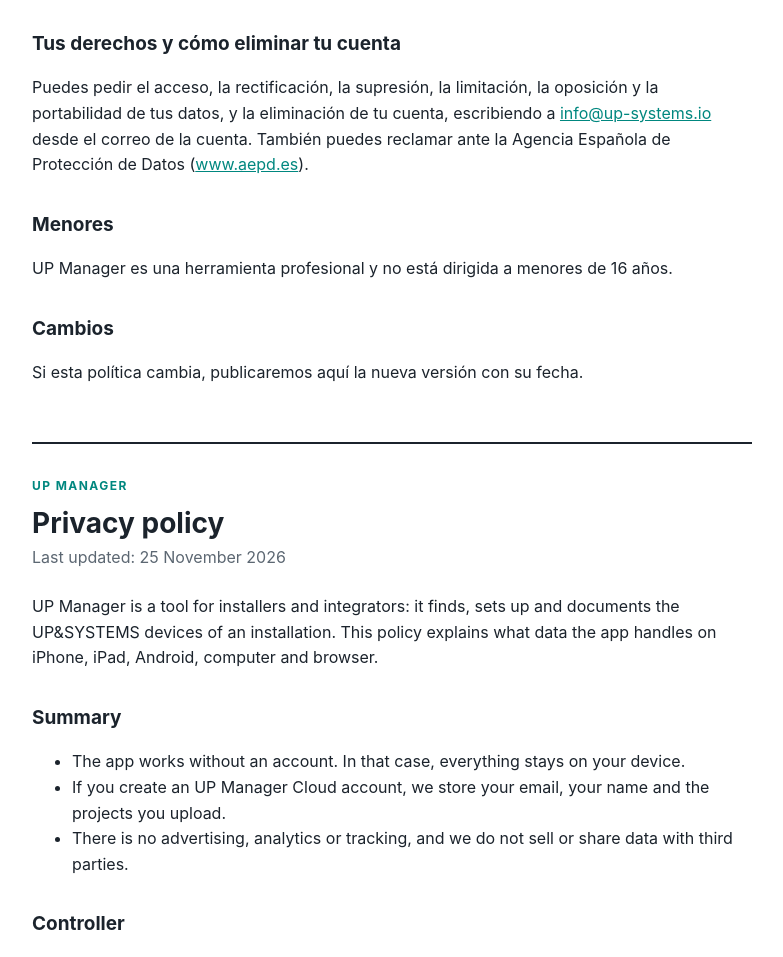
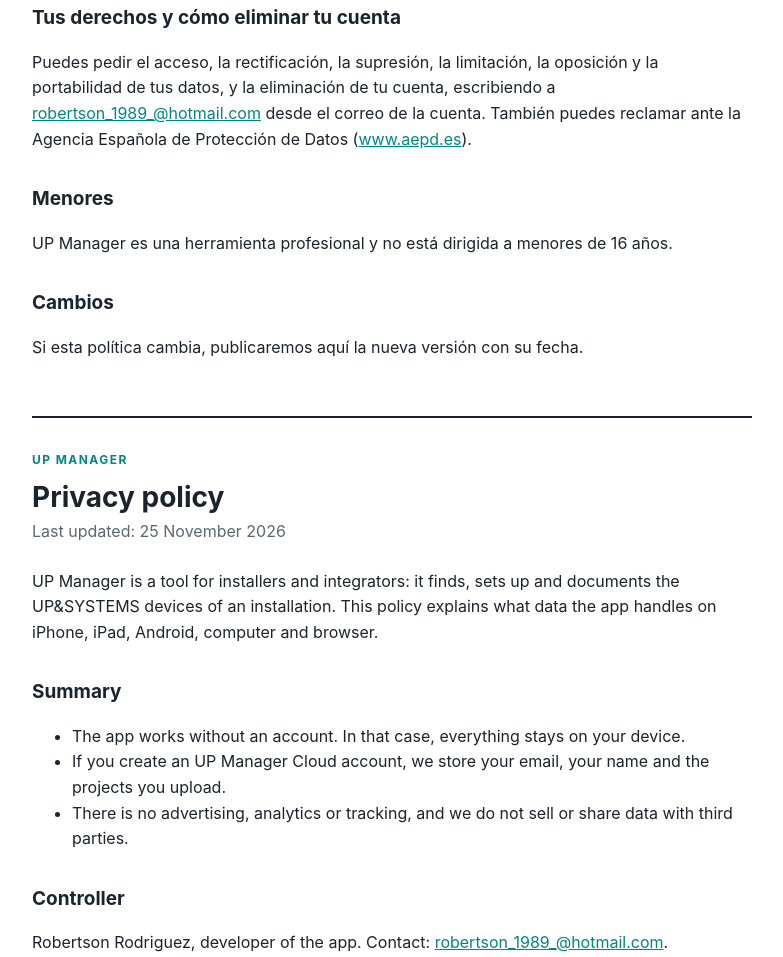
Before and after one commit to robetson1989/up-manager, a plain HTML site: page privacidad.html in a window 1280 px wide. Shown: the part 1843-2800 px from the top of the page, without its empty margins (248-1031 px from the left). Drawn offline with Linux system fonts and the light colour scheme.

Commit message:
Responsable y contacto: el desarrollador
Co-Authored-By: Claude Fable 5.2 <noreply@anthropic.com>

```diff
--- a/privacidad.html
+++ b/privacidad.html
@@ -38,7 +38,7 @@
 </ul>
 
 <h2>Responsable</h2>
-<p>Area Up S.L. (UP&amp;SYSTEMS), C/ Dénia 53, 46006 Valencia, España. Contacto: <a href="mailto:info@up-systems.io">info@up-systems.io</a>.</p>
+<p>Robertson Rodriguez, desarrollador de la aplicación. Contacto: <a href="mailto:robertson_1989_@hotmail.com">robertson_1989_@hotmail.com</a>.</p>
 
 <h2>Qué datos se tratan</h2>
 <table>
@@ -64,7 +64,7 @@
 <p>Los datos de la cuenta y sus proyectos se conservan mientras la cuenta exista. Al eliminarla se borran, salvo lo que la ley obligue a conservar. Los archivos guardados en tu dispositivo los controlas tú.</p>
 
 <h2>Tus derechos y cómo eliminar tu cuenta</h2>
-<p>Puedes pedir el acceso, la rectificación, la supresión, la limitación, la oposición y la portabilidad de tus datos, y la eliminación de tu cuenta, escribiendo a <a href="mailto:info@up-systems.io">info@up-systems.io</a> desde el correo de la cuenta. También puedes reclamar ante la Agencia Española de Protección de Datos (<a href="https://www.aepd.es">www.aepd.es</a>).</p>
+<p>Puedes pedir el acceso, la rectificación, la supresión, la limitación, la oposición y la portabilidad de tus datos, y la eliminación de tu cuenta, escribiendo a <a href="mailto:robertson_1989_@hotmail.com">robertson_1989_@hotmail.com</a> desde el correo de la cuenta. También puedes reclamar ante la Agencia Española de Protección de Datos (<a href="https://www.aepd.es">www.aepd.es</a>).</p>
 
 <h2>Menores</h2>
 <p>UP Manager es una herramienta profesional y no está dirigida a menores de 16 años.</p>
@@ -90,7 +90,7 @@
 </ul>
 
 <h2>Controller</h2>
-<p>Area Up S.L. (UP&amp;SYSTEMS), C/ Dénia 53, 46006 Valencia, Spain. Contact: <a href="mailto:info@up-systems.io">info@up-systems.io</a>.</p>
+<p>Robertson Rodriguez, developer of the app. Contact: <a href="mailto:robertson_1989_@hotmail.com">robertson_1989_@hotmail.com</a>.</p>
 
 <h2>What data is handled</h2>
 <table>
@@ -116,7 +116,7 @@
 <p>Account data and its projects are kept while the account exists. When it is deleted they are erased, except what the law requires us to keep. You control the files stored on your device.</p>
 
 <h2>Your rights and how to delete your account</h2>
-<p>You can ask for access, rectification, erasure, restriction, objection and portability of your data, and for your account to be deleted, by writing to <a href="mailto:info@up-systems.io">info@up-systems.io</a> from the account's email address. You can also complain to the Spanish data protection authority (<a href="https://www.aepd.es">www.aepd.es</a>).</p>
+<p>You can ask for access, rectification, erasure, restriction, objection and portability of your data, and for your account to be deleted, by writing to <a href="mailto:robertson_1989_@hotmail.com">robertson_1989_@hotmail.com</a> from the account's email address. You can also complain to the Spanish data protection authority (<a href="https://www.aepd.es">www.aepd.es</a>).</p>
 
 <h2>Children</h2>
 <p>UP Manager is a professional tool and is not aimed at children under 16.</p>
```
